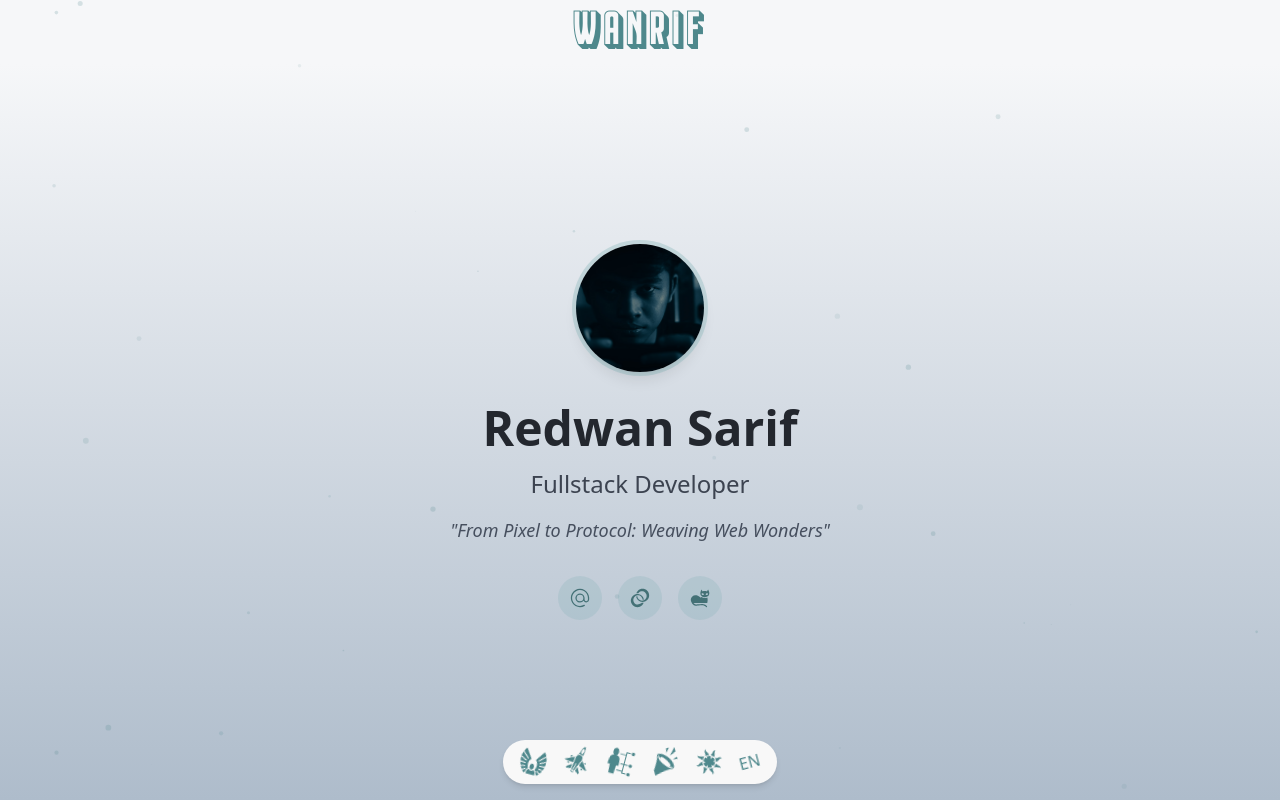
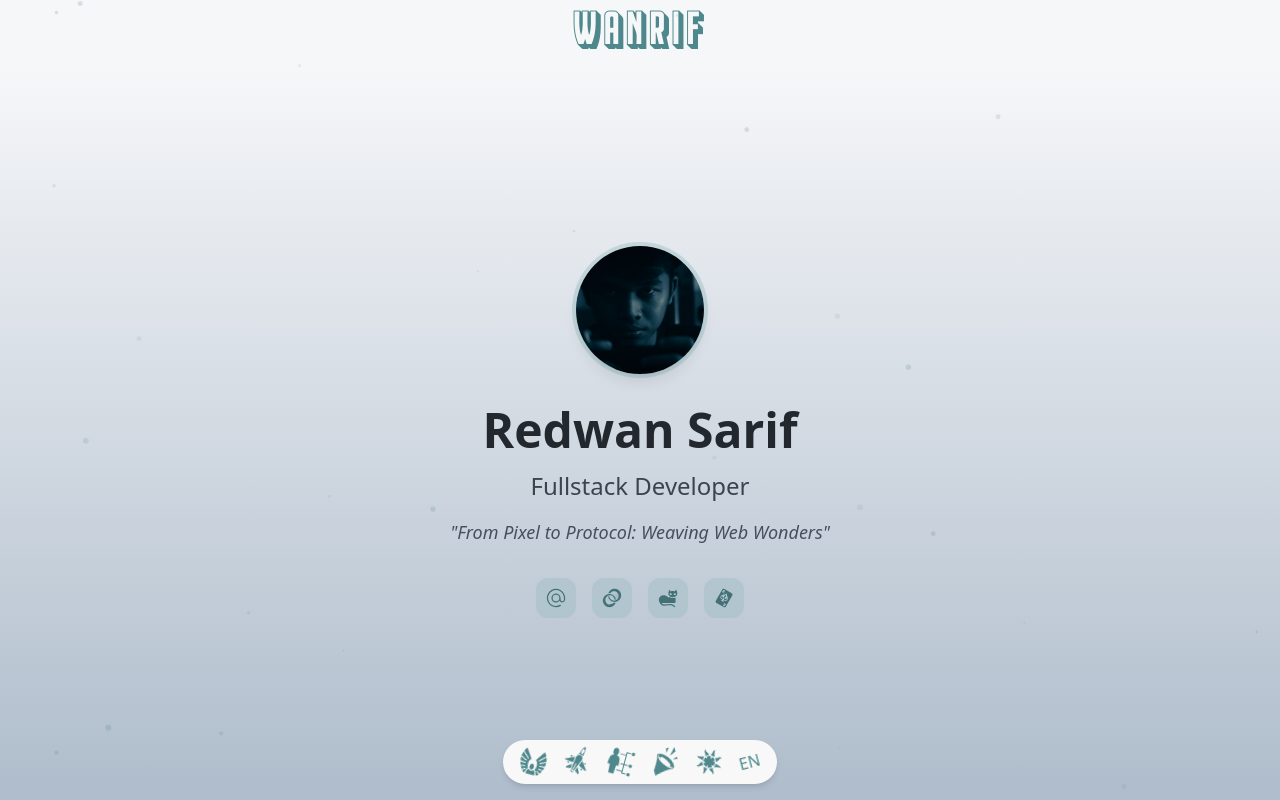
Before and after one commit to wanrif/portfolio, a React (Vite) app: page / in a window 1280 px wide. Shown: the top 800 px of the page. Built offline with nearby package versions, Linux system fonts and the light colour scheme; a web font is replaced by a local one.

Commit message:
feat: add Tooltip component and utility classnames function

```diff
--- a/src/components/Banner/index.tsx
+++ b/src/components/Banner/index.tsx
@@ -1,17 +1,33 @@
 import { motion } from 'framer-motion';
 import React from 'react';
 import { useTranslation } from 'react-i18next';
-import { GiCat, GiLinkedRings } from 'react-icons/gi';
+import { GiAce, GiCat, GiLinkedRings } from 'react-icons/gi';
 import { GoMention } from 'react-icons/go';
 import ParticleBackground from './ParticleBackground';
+import Tooltip from '@components/Tooltip';
+
+interface ISocialLink {
+  href: string;
+  icon: React.ReactNode;
+  tooltipText: string;
+}
 
 const Banner: React.FC = () => {
   const { t } = useTranslation();
 
-  const socialLinks = [
-    { href: 'mailto:redwan_work@pm.me', icon: <GoMention className='w-5 h-5' /> },
-    { href: 'https://www.linkedin.com/in/wanrif/', icon: <GiLinkedRings className='w-5 h-5' /> },
-    { href: 'https://github.com/wanrif', icon: <GiCat className='w-5 h-5' /> },
+  const socialLinks: ISocialLink[] = [
+    { href: 'mailto:redwan_work@pm.me', icon: <GoMention className='w-5 h-5' />, tooltipText: 'redwan_work@pm.me' },
+    {
+      href: 'https://www.linkedin.com/in/wanrif/',
+      icon: <GiLinkedRings className='w-5 h-5' />,
+      tooltipText: 'linkedIn',
+    },
+    { href: 'https://github.com/wanrif', icon: <GiCat className='w-5 h-5' />, tooltipText: 'Github' },
+    {
+      href: 'https://drive.proton.me/urls/BR24YA9V6M#Ggg6OmLV3baa',
+      icon: <GiAce className='w-5 h-5' />,
+      tooltipText: 'CV',
+    },
   ];
 
   return (
@@ -22,14 +38,12 @@ const Banner: React.FC = () => {
         className='relative z-10 flex flex-col items-center justify-center text-center max-w-4xl px-4'
         initial={{ opacity: 0, y: 30 }}
         animate={{ opacity: 1, y: 0 }}
-        transition={{ duration: 0.8 }}
-      >
+        transition={{ duration: 0.8 }}>
         <motion.div
           className='mb-8'
           initial={{ scale: 0.8, opacity: 0 }}
           animate={{ scale: 1, opacity: 1 }}
-          transition={{ delay: 0.2, duration: 0.5 }}
-        >
+          transition={{ delay: 0.2, duration: 0.5 }}>
           <img
             src='/personal_photo.jpg'
             alt='Redwan'
@@ -41,8 +55,7 @@ const Banner: React.FC = () => {
           className='space-y-4 mb-8'
           initial={{ opacity: 0, y: 20 }}
           animate={{ opacity: 1, y: 0 }}
-          transition={{ delay: 0.4, duration: 0.5 }}
-        >
+          transition={{ delay: 0.4, duration: 0.5 }}>
           <h1 className='text-5xl font-bold text-tuna-950 dark:text-gallery-100'>Redwan Sarif</h1>
           <p className='text-2xl font-medium text-tuna-800 dark:text-gallery-200'>Fullstack Developer</p>
           <p className='text-lg italic text-tuna-700 dark:text-gallery-300 max-w-2xl mx-auto'>
@@ -54,20 +67,19 @@ const Banner: React.FC = () => {
           className='flex gap-4'
           initial={{ opacity: 0, y: 20 }}
           animate={{ opacity: 1, y: 0 }}
-          transition={{ delay: 0.6, duration: 0.5 }}
-        >
+          transition={{ delay: 0.6, duration: 0.5 }}>
           {socialLinks.map((link, index) => (
+            <Tooltip key={index} text={link.tooltipText}>
               <motion.a
-              key={index}
                 href={link.href}
                 target='_blank'
                 rel='noreferrer'
-              className='p-3 rounded-full bg-tertiary-400/20 hover:bg-tertiary-400/40 dark:bg-tertiary-500/20 dark:hover:bg-tertiary-500/40 text-tertiary-600 dark:text-tertiary-300 transition-all duration-300'
+                className='flex items-center justify-center w-10 h-10 rounded-xl bg-tertiary-400/20 hover:bg-tertiary-400/40 dark:bg-tertiary-500/20 dark:hover:bg-tertiary-500/40 text-tertiary-600 dark:text-tertiary-300 transition-all duration-300'
                 whileHover={{ scale: 1.1 }}
-              whileTap={{ scale: 0.95 }}
-            >
+                whileTap={{ scale: 0.95 }}>
                 {link.icon}
               </motion.a>
+            </Tooltip>
           ))}
         </motion.div>
       </motion.div>
--- a/src/components/Experiences/index.tsx
+++ b/src/components/Experiences/index.tsx
@@ -3,13 +3,22 @@ import { useAppSelector } from '@stores/hooks';
 import { motion } from 'framer-motion';
 import React from 'react';
 import { useTranslation } from 'react-i18next';
-import { GiOfficeChair } from 'react-icons/gi'; // Add this import
+import { GiOfficeChair } from 'react-icons/gi';
+
+interface IExperience {
+  title: string;
+  company: string;
+  startDate: string;
+  endDate: string;
+  description: string;
+  skills: string[];
+}
 
 const Experiences: React.FC = () => {
   const { t } = useTranslation();
   const locale = useAppSelector(selectLocale);
 
-  const experiences = [
+  const experiences: IExperience[] = [
     {
       title: 'Fullstack Developer',
       company: 'PT Phincon',
@@ -46,8 +55,7 @@ const Experiences: React.FC = () => {
   return (
     <section
       id='experiences'
-      className='bg-gradient-to-b from-shark-300 to-tuna-50 dark:from-tuna-700 dark:to-shark-950 -mt-[1px] sm:mt-0 pb-10 min-h-[50dvh]'
-    >
+      className='bg-gradient-to-b from-shark-300 to-tuna-50 dark:from-tuna-700 dark:to-shark-950 -mt-[1px] sm:mt-0 pb-10 min-h-[50dvh]'>
       <div className='container mx-auto p-4 max-w-4xl'>
         <div className='flex flex-col mb-8 space-y-2'>
           <h2 className='text-3xl font-bold text-center text-gallery-950 dark:text-tertiary-300'>
@@ -69,8 +77,7 @@ const Experiences: React.FC = () => {
                 initial={{ opacity: 0, y: 20 }}
                 whileInView={{ opacity: 1, y: 0 }}
                 transition={{ duration: 0.5, delay: index * 0.2 }}
-                className='relative mb-8 last:mb-0'
-              >
+                className='relative mb-8 last:mb-0'>
                 {/* Timeline dot */}
                 <div
                   className={`absolute w-4 h-4 bg-tertiary-400 dark:bg-tertiary-500 rounded-full border-4 border-tuna-50 dark:border-shark-950
@@ -85,8 +92,7 @@ const Experiences: React.FC = () => {
                     hover:shadow-tertiary-400/20 dark:hover:shadow-tertiary-500/20
                     transition-all duration-300 ease-in-out
                     md:w-[calc(50%-20px)]
-                    ${index % 2 === 0 ? 'md:mr-auto' : 'md:ml-auto'}`}
-                >
+                    ${index % 2 === 0 ? 'md:mr-auto' : 'md:ml-auto'}`}>
                   <div className='flex items-start gap-4'>
                     <div className='w-12 h-12 rounded-lg bg-tertiary-400 dark:bg-tertiary-500 p-2 flex items-center justify-center shrink-0'>
                       <GiOfficeChair className='w-8 h-8 text-white' />
@@ -114,8 +120,7 @@ const Experiences: React.FC = () => {
                           <span
                             key={idx}
                             className='px-3 py-1 text-sm rounded-full bg-tertiary-400/20 dark:bg-tertiary-500/20
-                              text-tertiary-600 dark:text-tertiary-300'
-                          >
+                              text-tertiary-600 dark:text-tertiary-300'>
                             {skill}
                           </span>
                         ))}
--- a/src/components/MySkill/index.tsx
+++ b/src/components/MySkill/index.tsx
@@ -3,10 +3,16 @@ import React from 'react';
 import { useTranslation } from 'react-i18next';
 import { GiBackpack, GiConfrontation, GiToolbox, GiTripleYin } from 'react-icons/gi';
 
+interface ISkill {
+  title: string;
+  skills: string[];
+  icon: React.ReactNode;
+}
+
 const MySkill: React.FC = () => {
   const { t } = useTranslation();
 
-  const skillData = [
+  const skillData: ISkill[] = [
     {
       title: t('my_skill_frontend'),
       skills: ['React', 'Next.js', 'Vue', 'Nuxt', 'Tailwind CSS', 'SCSS'],
@@ -32,15 +38,13 @@ const MySkill: React.FC = () => {
   return (
     <section
       id='skills'
-      className='py-16 bg-gradient-to-b from-tuna-50 to-shark-300 dark:from-shark-950 dark:to-tuna-700 min-h-[50dvh]'
-    >
+      className='py-16 bg-gradient-to-b from-tuna-50 to-shark-300 dark:from-shark-950 dark:to-tuna-700 min-h-[50dvh]'>
       <div className='container mx-auto px-4 max-w-6xl'>
         <motion.h2
           initial={{ opacity: 0, y: 20 }}
           whileInView={{ opacity: 1, y: 0 }}
           transition={{ duration: 0.5 }}
-          className='text-3xl font-bold text-center text-gallery-950 dark:text-tertiary-300 mb-12'
-        >
+          className='text-3xl font-bold text-center text-gallery-950 dark:text-tertiary-300 mb-12'>
           {t('my_skill_title')}
         </motion.h2>
 
@@ -53,13 +57,11 @@ const MySkill: React.FC = () => {
               transition={{ duration: 0.5, delay: idx * 0.1 }}
               className='group relative bg-tuna-50/80 dark:bg-shark-950/80 backdrop-blur-sm rounded-2xl p-6
                 hover:shadow-lg hover:shadow-tertiary-400/20 dark:hover:shadow-tertiary-500/20
-                transition-all duration-300 ease-in-out'
-            >
+                transition-all duration-300 ease-in-out'>
               <div className='flex items-center gap-3 mb-6'>
                 <div
                   className='p-3 rounded-xl bg-tertiary-400 dark:bg-tertiary-500
-                  group-hover:bg-tertiary-500 dark:group-hover:bg-tertiary-600 transition-colors'
-                >
+                  group-hover:bg-tertiary-500 dark:group-hover:bg-tertiary-600 transition-colors'>
                   {category.icon}
                 </div>
                 <h3 className='text-xl font-semibold text-tertiary-600 dark:text-tertiary-300'>{category.title}</h3>
@@ -77,8 +79,7 @@ const MySkill: React.FC = () => {
                       text-tertiary-600 dark:text-tertiary-300
                       hover:bg-tertiary-400/20 dark:hover:bg-tertiary-500/20
                       border border-tertiary-400/20 dark:border-tertiary-500/20
-                      transition-all duration-300'
-                  >
+                      transition-all duration-300'>
                     {skill}
                   </motion.span>
                 ))}
--- /dev/null
+++ b/src/components/Tooltip/index.tsx
@@ -0,0 +1,42 @@
+import cn from '@utils/cn';
+import React from 'react';
+
+type TooltipPosition = 'top' | 'bottom';
+
+interface TooltipProps {
+  text: string;
+  children: React.ReactNode;
+  position?: TooltipPosition;
+}
+
+const Tooltip: React.FC<TooltipProps> = ({ text, children, position = 'bottom' }) => {
+  const tooltipStyles = {
+    top: '-top-10',
+    bottom: 'top-[50px]',
+  };
+
+  const arrowStyles = {
+    top: '-bottom-1 rotate-45',
+    bottom: '-top-1 rotate-45',
+  };
+
+  return (
+    <div className='relative group'>
+      {children}
+      <div
+        className={cn(
+          'absolute left-1/2 -translate-x-1/2 px-2 py-1 bg-tuna-800 dark:bg-tuna-600 text-white text-sm rounded opacity-0 group-hover:opacity-100 transition-opacity duration-300 whitespace-nowrap',
+          tooltipStyles[position]
+        )}>
+        {text}
+        <div
+          className={cn(
+            'absolute left-1/2 -translate-x-1/2 w-2 h-2 bg-tuna-800 dark:bg-tuna-600',
+            arrowStyles[position]
+          )}></div>
+      </div>
+    </div>
+  );
+};
+
+export default Tooltip;
--- /dev/null
+++ b/src/utils/cn.ts
@@ -0,0 +1,8 @@
+import { type ClassValue, clsx } from 'clsx';
+import { twMerge } from 'tailwind-merge';
+
+function cn(...inputs: ClassValue[]) {
+  return twMerge(clsx(inputs));
+}
+
+export default cn;
```
Also changed, not shown: package.json (+10 -8 lines), src/components/Contact/index.tsx (+28 -18 lines), src/utils/animations.ts (deleted), 1 other file (tests, documents, lock files or other folders). Lines whose indentation alone changed are shown as unchanged.
